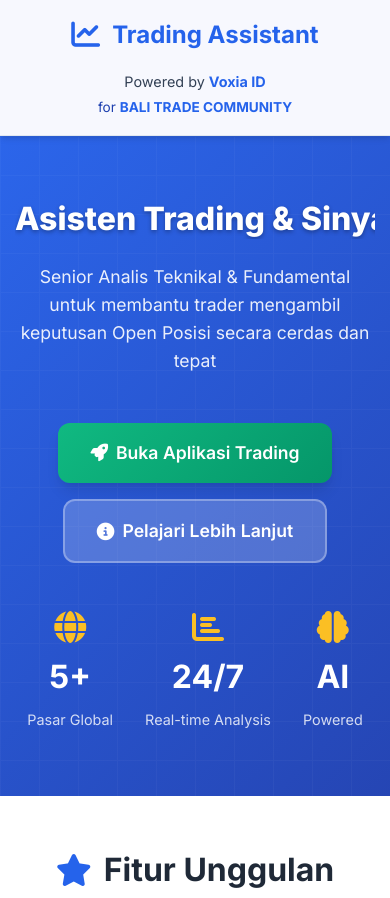
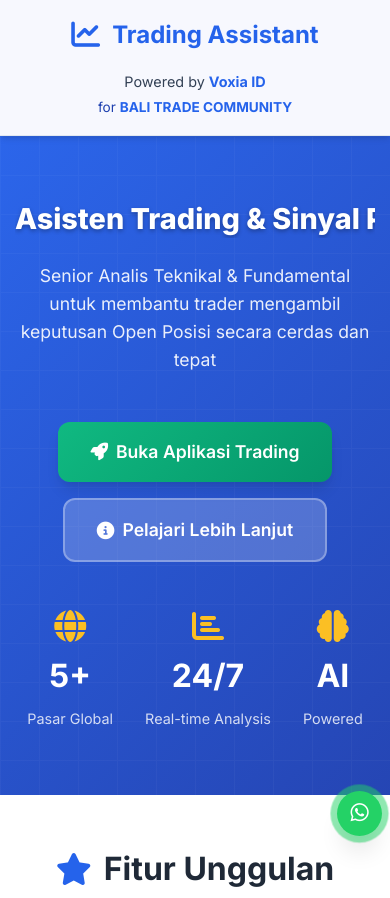
Before and after one commit to VOXIA-ID/VOXIA-MAESTRO, a website: page index.html in a window 390 px wide. Shown: the top 898 px of the page. Drawn offline with Linux system fonts and the light colour scheme.

Commit message:
Fix hero title text overflow and add WhatsApp floating button

```diff
--- a/index.html
+++ b/index.html
@@ -45,7 +45,7 @@
             <div class="hero-content">
                 <h1 class="hero-title">
                     <i class="fas fa-robot"></i>
-                    Asisten Trading & Sinyal Pasar Global
+                    Asisten Trading &amp; Sinyal Pasar Global
                 </h1>
                 <p class="hero-subtitle">
                     Senior Analis Teknikal & Fundamental untuk membantu trader mengambil keputusan Open Posisi secara cerdas dan tepat
@@ -371,7 +371,7 @@
                 <div class="footer-section">
                     <h4>Contact</h4>
                     <ul>
-                        <li><a href="https://voxia.id/" target="_blank">Website</a></li>
+                        <li><a href="https://voxia-id.github.io/VOXIA-MAESTRO/" target="_blank">Website</a></li>
                         <li><a href="mailto:ics@voxia.id">Email</a></li>
                         <li><a href="https://wa.me/6285183079558" target="_blank">WhatsApp</a></li>
                     </ul>
@@ -391,6 +391,11 @@
         </div>
     </footer>
 
+    <!-- WhatsApp Floating Button -->
+    <a href="https://wa.me/6285183079558" target="_blank" class="whatsapp-float" title="Hubungi via WhatsApp">
+        <i class="fab fa-whatsapp"></i>
+    </a>
+
     <!-- Back to Top Button -->
     <button id="backToTop" class="back-to-top">
         <i class="fas fa-arrow-up"></i>
--- a/styles.css
+++ b/styles.css
@@ -135,6 +135,9 @@ body {
     margin-bottom: 1.5rem;
     line-height: 1.2;
     text-shadow: 0 2px 4px rgba(0, 0, 0, 0.3);
+    word-wrap: break-word;
+    hyphens: auto;
+    overflow-wrap: break-word;
 }
 
 .hero-title i {
@@ -624,11 +627,69 @@ section {
     font-size: 0.85rem;
 }
 
+/* WhatsApp Floating Button */
+.whatsapp-float {
+    position: fixed;
+    bottom: 2rem;
+    right: 2rem;
+    width: 60px;
+    height: 60px;
+    background: #25d366;
+    color: white;
+    border: none;
+    border-radius: 50%;
+    display: flex;
+    align-items: center;
+    justify-content: center;
+    font-size: 1.8rem;
+    box-shadow: var(--shadow-xl);
+    transition: all 0.3s ease;
+    z-index: 1001;
+    text-decoration: none;
+}
+
+.whatsapp-float:hover {
+    background: #128c7e;
+    transform: scale(1.1);
+    box-shadow: 0 8px 25px rgba(37, 211, 102, 0.4);
+}
+
+.whatsapp-float:active {
+    transform: scale(0.95);
+}
+
+/* WhatsApp Pulse Animation */
+.whatsapp-float::before {
+    content: '';
+    position: absolute;
+    width: 100%;
+    height: 100%;
+    border-radius: 50%;
+    background: #25d366;
+    animation: whatsapp-pulse 2s infinite;
+    z-index: -1;
+}
+
+@keyframes whatsapp-pulse {
+    0% {
+        transform: scale(1);
+        opacity: 1;
+    }
+    50% {
+        transform: scale(1.3);
+        opacity: 0.5;
+    }
+    100% {
+        transform: scale(1.5);
+        opacity: 0;
+    }
+}
+
 /* Back to Top Button */
 .back-to-top {
     position: fixed;
     bottom: 2rem;
-    right: 2rem;
+    right: 7rem; /* Adjusted to make space for WhatsApp button */
     width: 50px;
     height: 50px;
     background: var(--primary-color);
@@ -661,6 +722,8 @@ section {
 @media (max-width: 768px) {
     .hero-title {
         font-size: 2.5rem;
+        word-wrap: break-word;
+        hyphens: auto;
     }
 
     .hero-subtitle {
@@ -715,6 +778,22 @@ section {
     .branding {
         align-items: center;
     }
+
+    .whatsapp-float {
+        width: 50px;
+        height: 50px;
+        font-size: 1.5rem;
+        bottom: 1rem;
+        right: 1rem;
+    }
+
+    .back-to-top {
+        bottom: 1rem;
+        right: 5rem;
+        width: 40px;
+        height: 40px;
+        font-size: 1rem;
+    }
 }
 
 @media (max-width: 480px) {
@@ -727,7 +806,10 @@ section {
     }
 
     .hero-title {
-        font-size: 2rem;
+        font-size: 1.8rem;
+        line-height: 1.3;
+        word-wrap: break-word;
+        hyphens: auto;
     }
 
     section {
@@ -738,6 +820,22 @@ section {
     .market-card,
     .testimonial-card {
         padding: 1.5rem;
+    }
+
+    .whatsapp-float {
+        width: 45px;
+        height: 45px;
+        font-size: 1.3rem;
+        bottom: 0.5rem;
+        right: 0.5rem;
+    }
+
+    .back-to-top {
+        bottom: 0.5rem;
+        right: 4rem;
+        width: 35px;
+        height: 35px;
+        font-size: 0.9rem;
     }
 }
 
```
